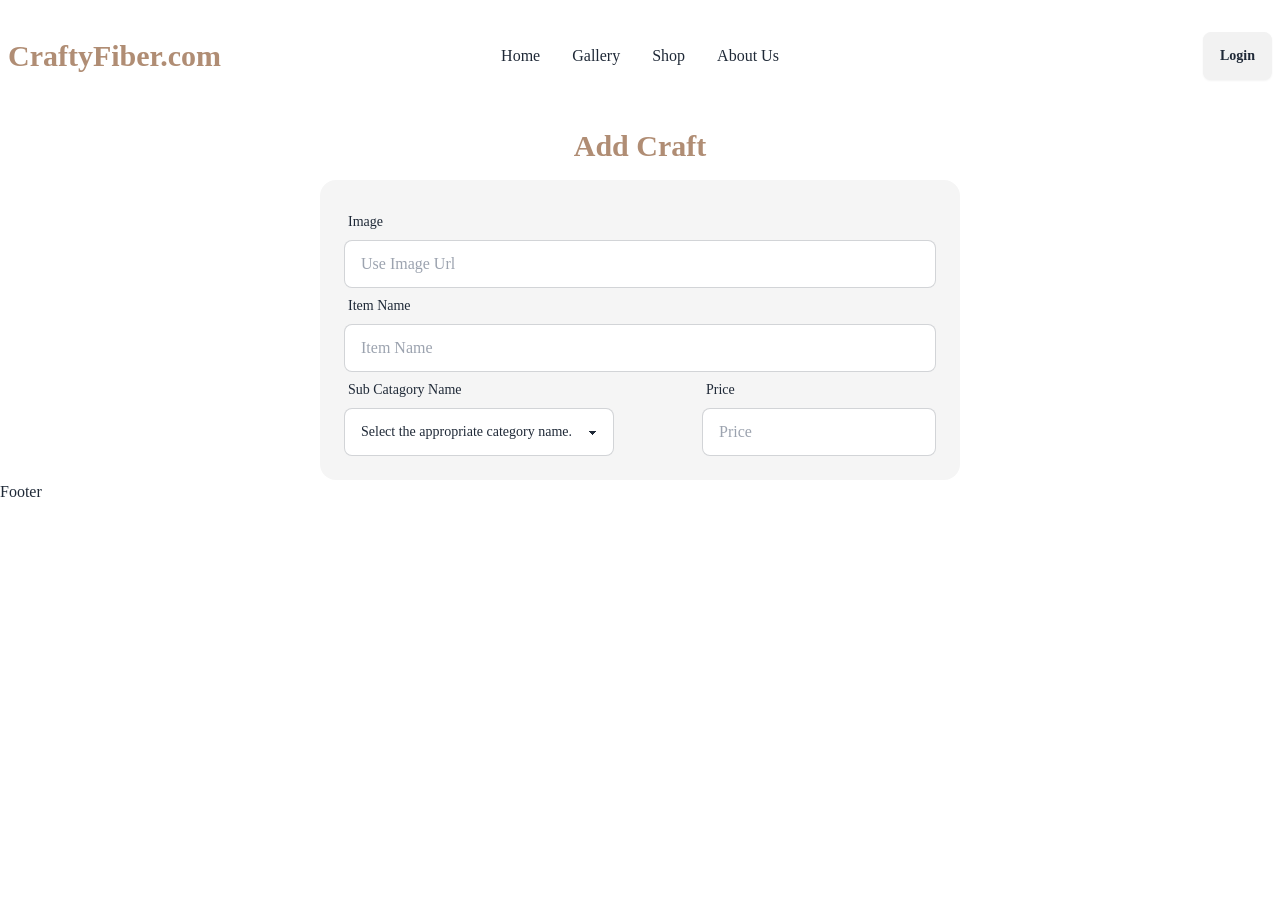
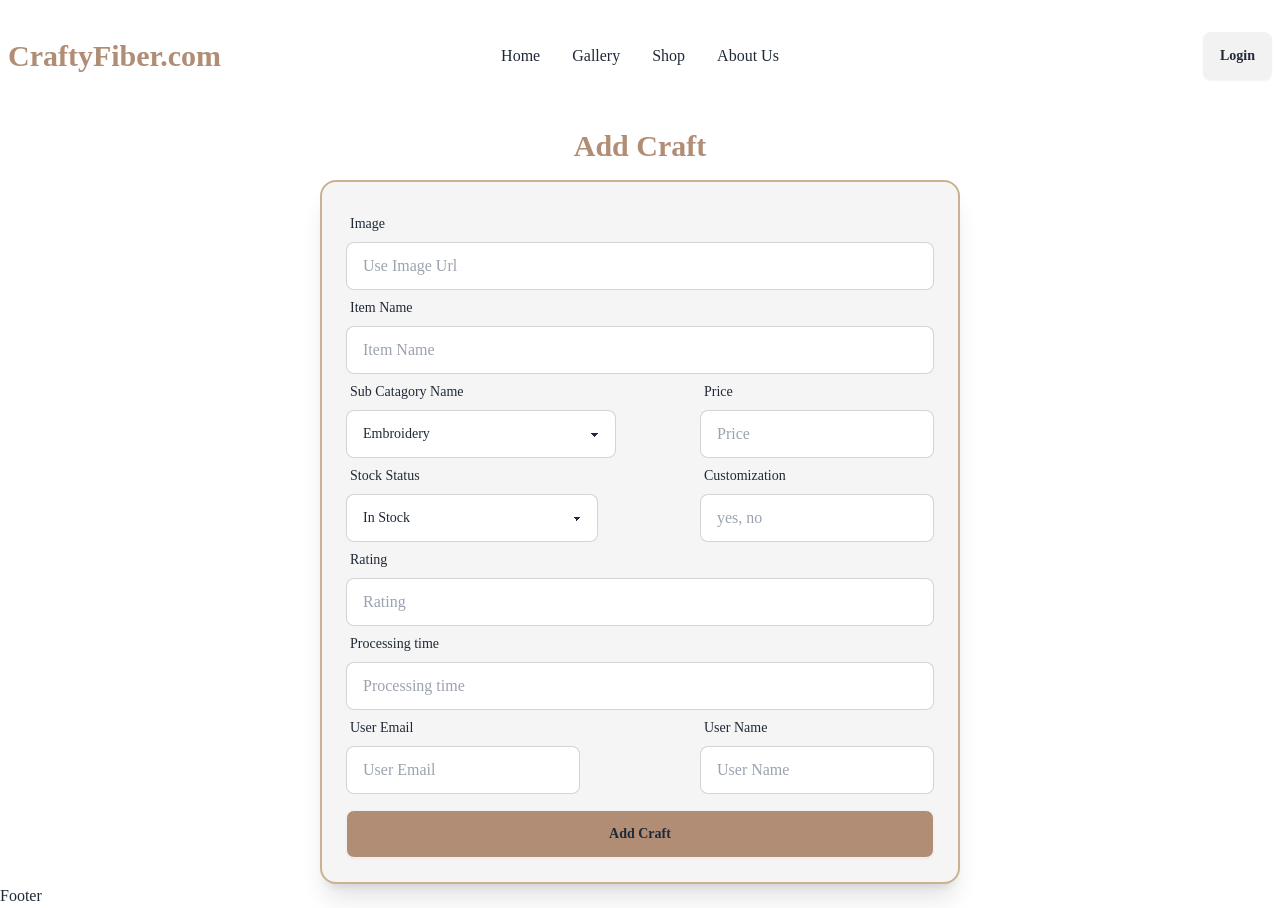
Before and after one commit to alaminkazi12/craftyfiber-client, a React (Vite) app: page /addcraft in a window 1280 px wide. Before the commit the page ends 800 px from the top, so only its background shows below. Built offline with nearby package versions, Linux system fonts and the light colour scheme; no server answers.

Commit message:
added rest field

```diff
--- a/src/pages/AddCraft/AddCraft.jsx
+++ b/src/pages/AddCraft/AddCraft.jsx
@@ -1,11 +1,40 @@
 const AddCraft = () => {
+  const handleAddCraft = (e) => {
+    e.preventDefault();
+    const form = e.target;
+    const image = form.image.value;
+    const Item_name = form.item_name.value;
+    const category = form.category.value;
+    const price = form.price.value;
+    const rating = form.rating.value;
+    const customization = form.customization.value;
+    const processing_time = form.processing_time.value;
+    const name = form.name.value;
+    const email = form.email.value;
+    const stock = form.stock.value;
+
+    const craftItem = {
+      image,
+      Item_name,
+      category,
+      price,
+      rating,
+      customization,
+      processing_time,
+      name,
+      email,
+      stock,
+    };
+
+    console.log(craftItem);
+  };
   return (
     <div className="mt-10">
       <h2 className="  lg:text-3xl font-bold text-center text-[#B08D74]">
         Add Craft
       </h2>
-      <div className="w-1/2 mx-auto bg-[#F5F5F5] rounded-2xl p-6 mt-4">
-        <form>
+      <div className="w-1/2 mx-auto bg-[#F5F5F5] border-2 border-[#C9B38F] rounded-2xl p-6 mt-4 shadow-xl">
+        <form onSubmit={handleAddCraft}>
           <div className="form-control">
             <label className="label">
               <span className="label-text">Image</span>
@@ -25,7 +54,7 @@ const AddCraft = () => {
             <input
               type="text"
               placeholder="Item Name"
-              name="image"
+              name="item_name"
               className="input input-bordered"
               required
             />
@@ -36,12 +65,14 @@ const AddCraft = () => {
               <label className="label">
                 <span className="label-text">Sub Catagory Name</span>
               </label>
-              <select className="select select-bordered w-full max-w-xs">
-                <option disabled selected>
+              <select
+                name="category"
+                className="select select-bordered w-full max-w-xs"
+              >
+                <option disabled defaultValue>
                   Select the appropriate category name.
                 </option>
                 <option> Embroidery</option>
-                <option>Knitting & Crocheting</option>
                 <option>Knitting & Crocheting</option>
                 <option>Quilting</option>
                 <option>Beadwork</option>
@@ -62,6 +93,90 @@ const AddCraft = () => {
               />
             </div>
           </div>
+          <div className="flex justify-between gap-2 items-center">
+            <div className="form-control">
+              <label className="label">
+                <span className="label-text">Stock Status</span>
+              </label>
+              <select
+                name="stock"
+                className="select select-bordered w-full max-w-xs"
+              >
+                <option disabled defaultValue>
+                  Select the appropriate stock status.
+                </option>
+                <option> In Stock</option>
+                <option>Made to Order</option>
+              </select>
+            </div>
+            <div className="form-control">
+              <label className="label">
+                <span className="label-text">Customization</span>
+              </label>
+              <input
+                type="text"
+                placeholder="yes, no"
+                name="customization"
+                className="input input-bordered"
+                required
+              />
+            </div>
+          </div>
+          <div className="form-control">
+            <label className="label">
+              <span className="label-text">Rating</span>
+            </label>
+            <input
+              type="text"
+              placeholder="Rating"
+              name="rating"
+              className="input input-bordered"
+              required
+            />
+          </div>
+          <div className="form-control">
+            <label className="label">
+              <span className="label-text">Processing time</span>
+            </label>
+            <input
+              type="text"
+              placeholder="Processing time"
+              name="processing_time"
+              className="input input-bordered"
+              required
+            />
+          </div>
+          <div className="flex  justify-between">
+            <div className="form-control">
+              <label className="label">
+                <span className="label-text">User Email</span>
+              </label>
+              <input
+                type="email"
+                placeholder="User Email"
+                name="email"
+                className="input input-bordered"
+                required
+              />
+            </div>
+            <div className="form-control">
+              <label className="label">
+                <span className="label-text">User Name</span>
+              </label>
+              <input
+                type="text"
+                placeholder="User Name"
+                name="name"
+                className="input input-bordered"
+                required
+              />
+            </div>
+          </div>
+          <input
+            className="w-full btn bg-[#B08D74] mt-4"
+            type="submit"
+            value="Add Craft"
+          />
         </form>
       </div>
     </div>
```
